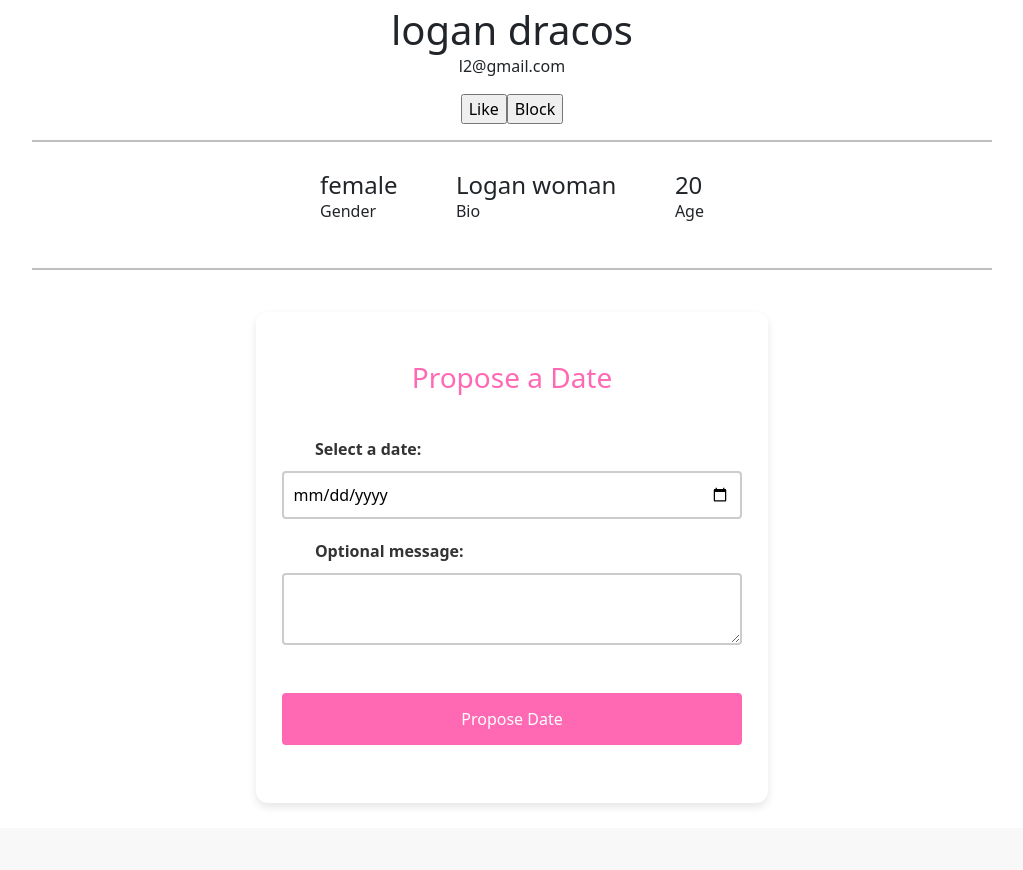
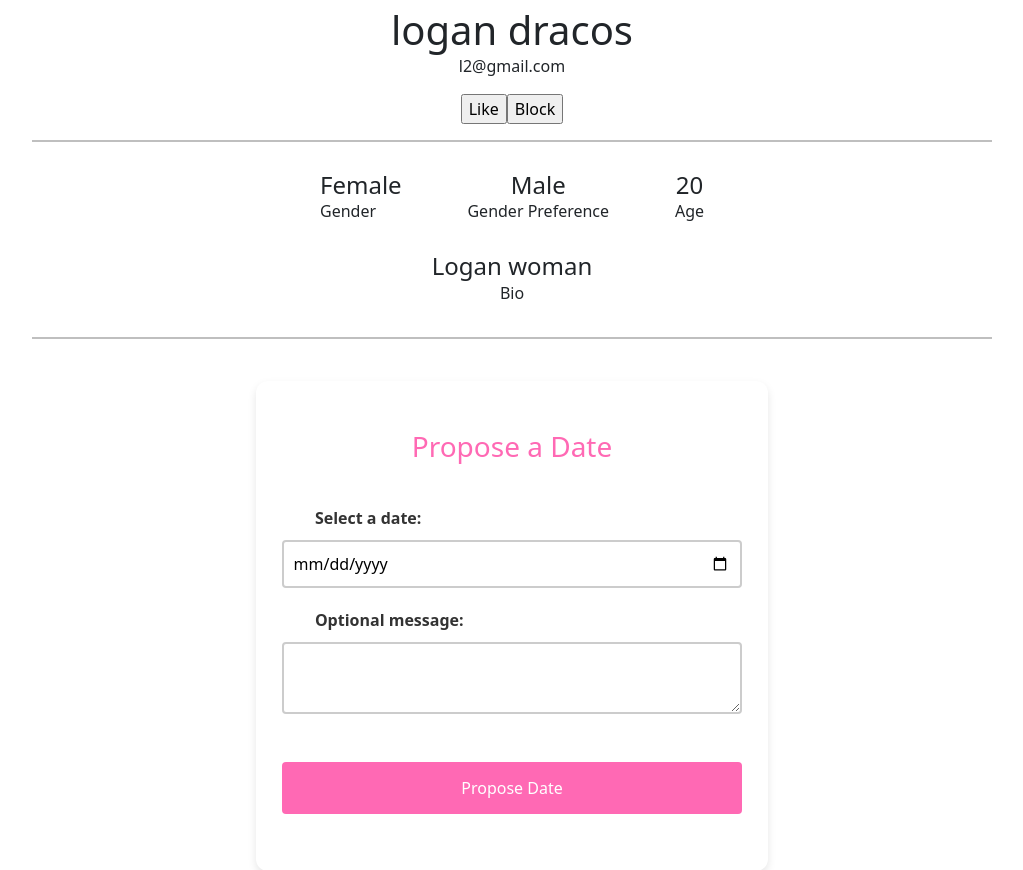
Before and after one commit to jaronwald24/DatingApp, a Flask app: page /profile/12 in a window 1280 px wide. Shown: the part 266-1136 px from the top of the page, without its empty margins (128-1151 px from the left). Before the commit the page ends 1070 px from the top, so only its background shows below. Run offline with Flask 3, Linux system fonts and the light colour scheme; a user stored in the database is signed in; data comes from the database, SQL or seed files in the repository; both versions use the stored data as it was after the commit.

Commit message:
small profile changes

```diff
--- a/DatingApp/templates/main/profile.html
+++ b/DatingApp/templates/main/profile.html
@@ -35,24 +35,34 @@
     <div class="profileElements">
         <div>
             <div style="display: flex; flex-direction: column">
-                <h4 style="margin-bottom: 0">
-                    {{user.profile.gender}}
+                <h4 style="margin-bottom: 0; text-align: center">
+                    {%if user.profile.gender== "male" %} Male
+                    {%else%} Female
+                    {%endif%}
                 </h4>
                 <p>Gender</p>
             </div>
         </div>
         <div>
-            <h4 style="margin-bottom: 0">{{user.profile.bio}}</h4>
+            <h4 style="margin-bottom: 0; text-align: center">
+                {%if user.profile.genderPreference== "male" %} Male
+                    {%else%} Female
+                    {%endif%}
+            </h4>
             <p>
-                Bio
+                Gender Preference
             </p>
         </div>
         <div>
-            <h4 style="margin-bottom: 0">{{ current_year - user.profile.birth_year }}</h4>
+            <h4 style="margin-bottom: 0; text-align: center">{{ current_year - user.profile.birth_year }}</h4>
             <p>
                 Age
             </p>
         </div>
+    </div>
+    <div style="display: flex; flex-direction: column; width: 75%">
+        <h4 style="margin-bottom: 0; word-break: break-word; text-align: center">{{user.profile.bio}}</h4>
+        <p style="text-align: center">Bio</p>
     </div>
     <hr style="border: 1px solid black; width: 75%;">
 </div>
@@ -142,6 +152,7 @@
         {% for proposal in sent_proposals %}
             <div class="proposal">
                 <p>Proposed to {{ proposal.recipient.username }} for {{ proposal.proposed_day.strftime('%Y-%m-%d') }}</p>
+                <p>Message: {{proposal.message}}</p>
                 <p>Status:
                 {% if proposal.status == '0' %}
                     Proposed
```
Also changed, not shown: instance/DatingApp.db.
